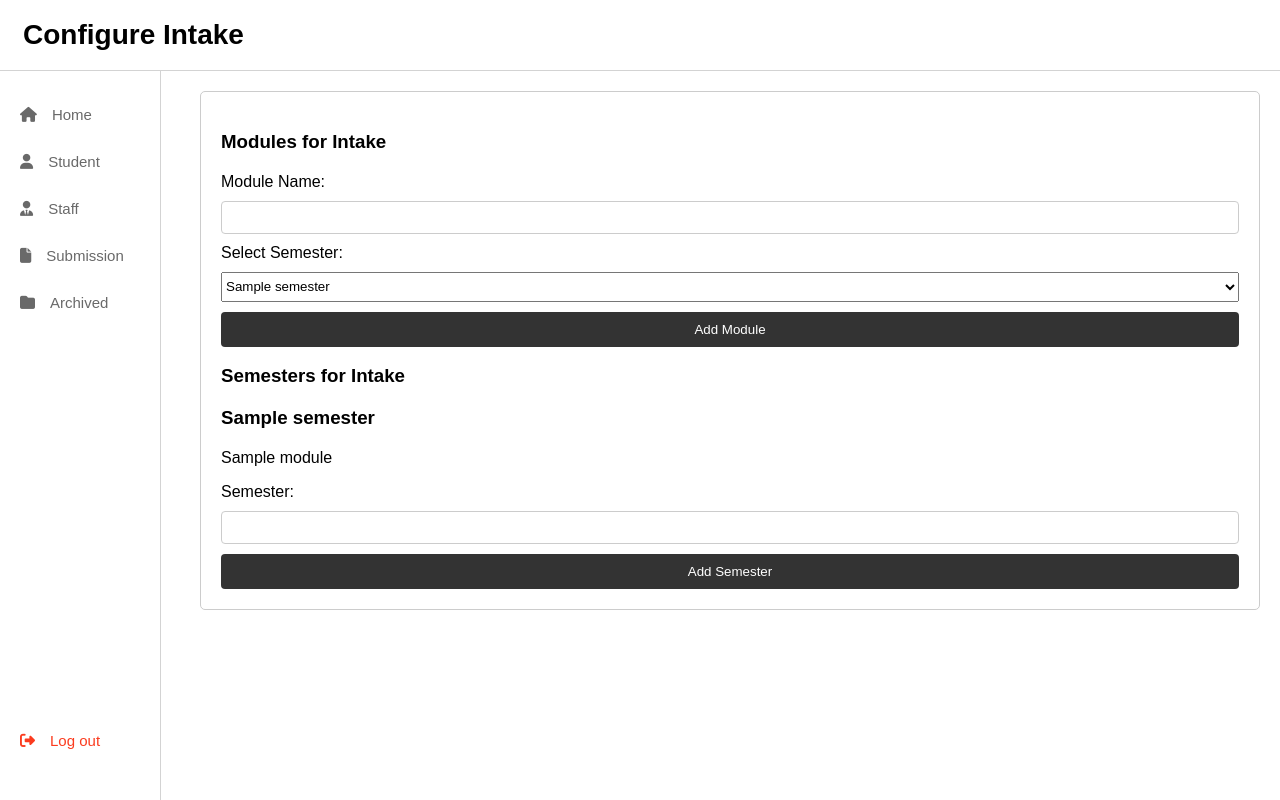
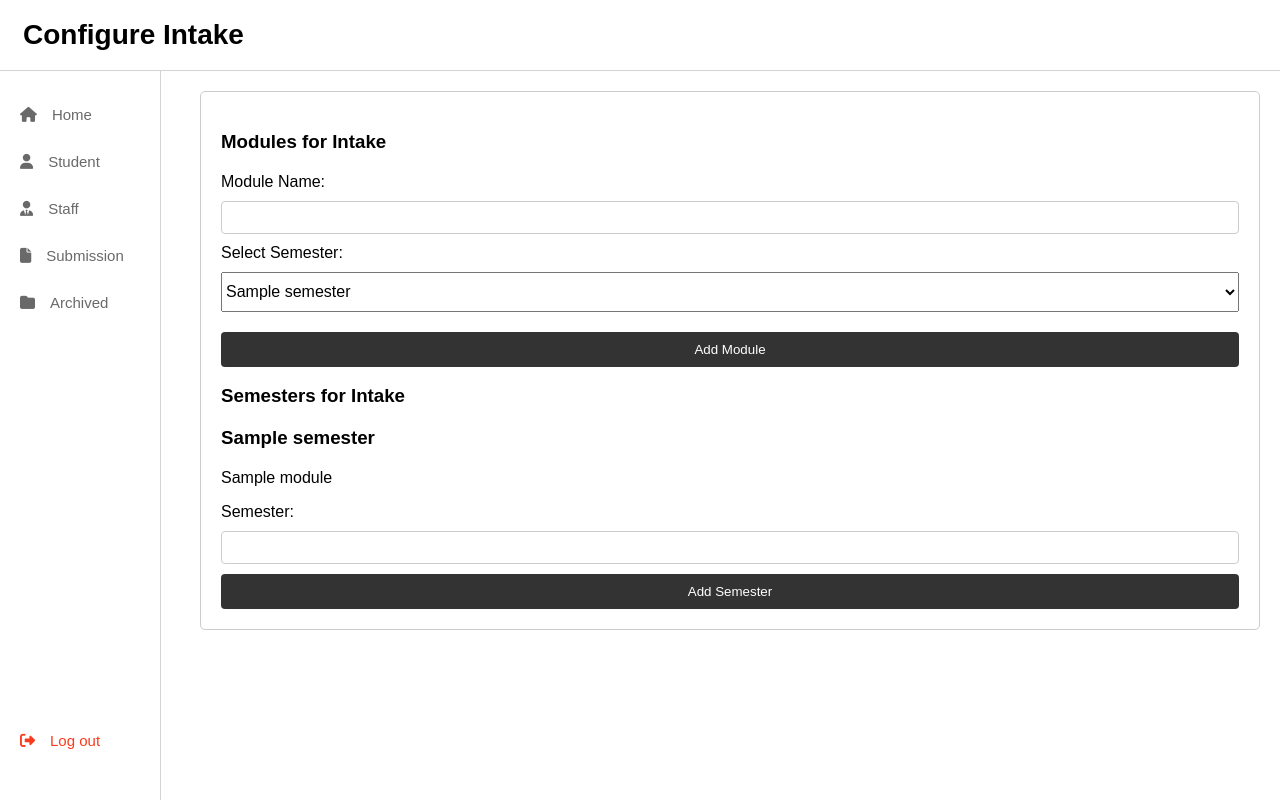
Before and after one commit to Project-We-Diverse/fyp_project, a PHP site: page /configure_intake.php?intake_id=1 in a window 1280 px wide. Run offline with PHP 8.4, Linux system fonts and the light colour scheme; the visitor is signed in with stand-in values (Sample User, id 1); tables that the repository leaves empty or names only in its code hold one stand-in row (values such as "Sample post"); some libraries are stand-ins or nearby versions.

Commit message:
fixed styling

```diff
--- a/admin_bar.css
+++ b/admin_bar.css
@@ -143,6 +143,7 @@ body {
 }
 
 .intakes-section select#semester_select {
-    margin-bottom: 10px; /* Add some margin-bottom */
-    height: 30px;
+    margin-bottom: 20px;
+    height: 40px;
+    font-size: 16px;
 }
```
